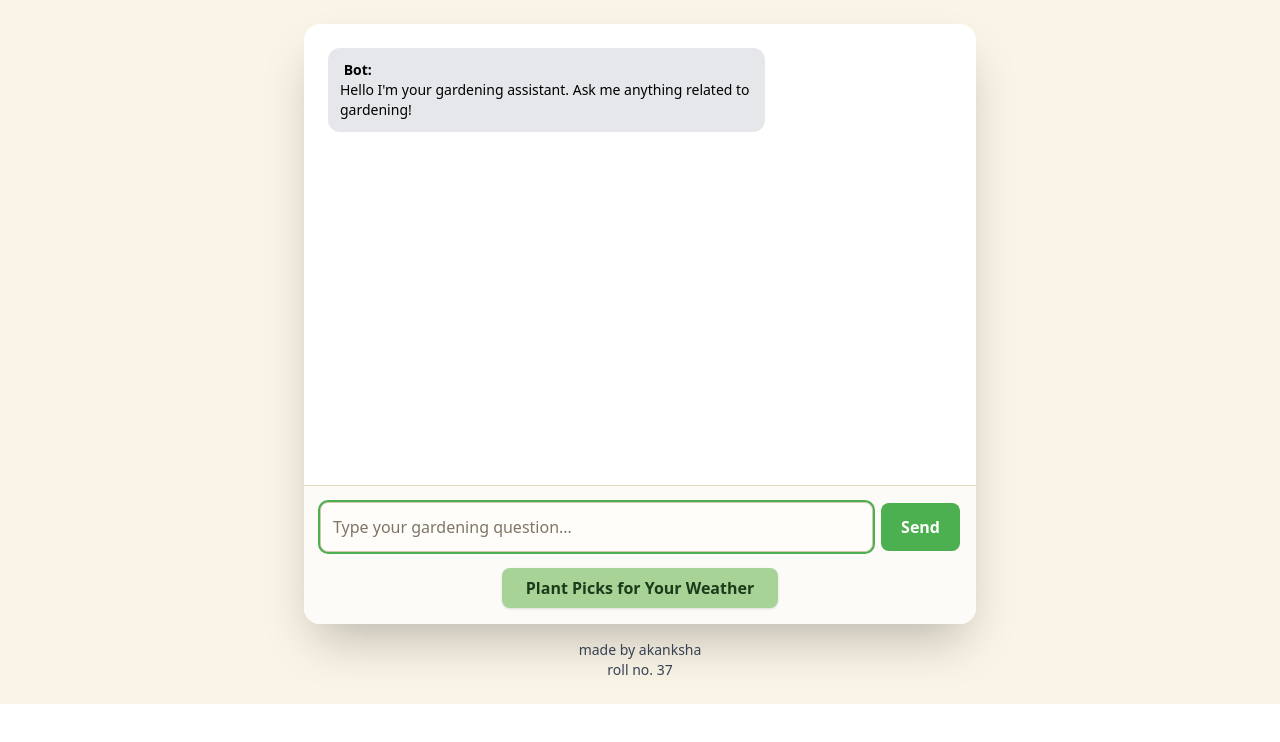
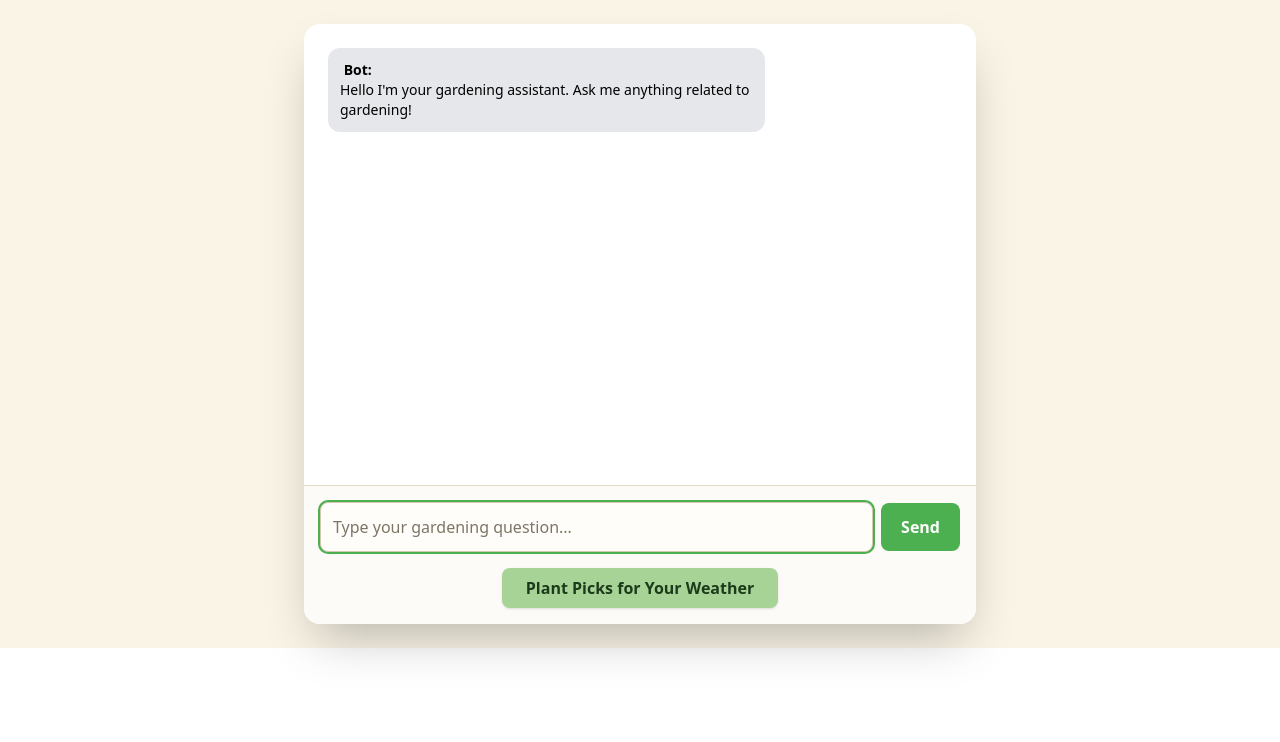
Before and after one commit to sha0634/ai_gardening_assistant, a plain HTML site: page index.html in a window 1280 px wide. Drawn offline with nearby package versions, Linux system fonts and the light colour scheme.

Commit message:
Update index.html

```diff
--- a/index.html
+++ b/index.html
@@ -34,11 +34,6 @@
             </button>
           </div>
         </div>
-      </div>
-
-      <div class="text-center mt-4 text-gray-700 text-sm">
-        <p>made by akanksha</p>
-        <p>roll no. 37</p>
       </div>
 
       <script>
```
